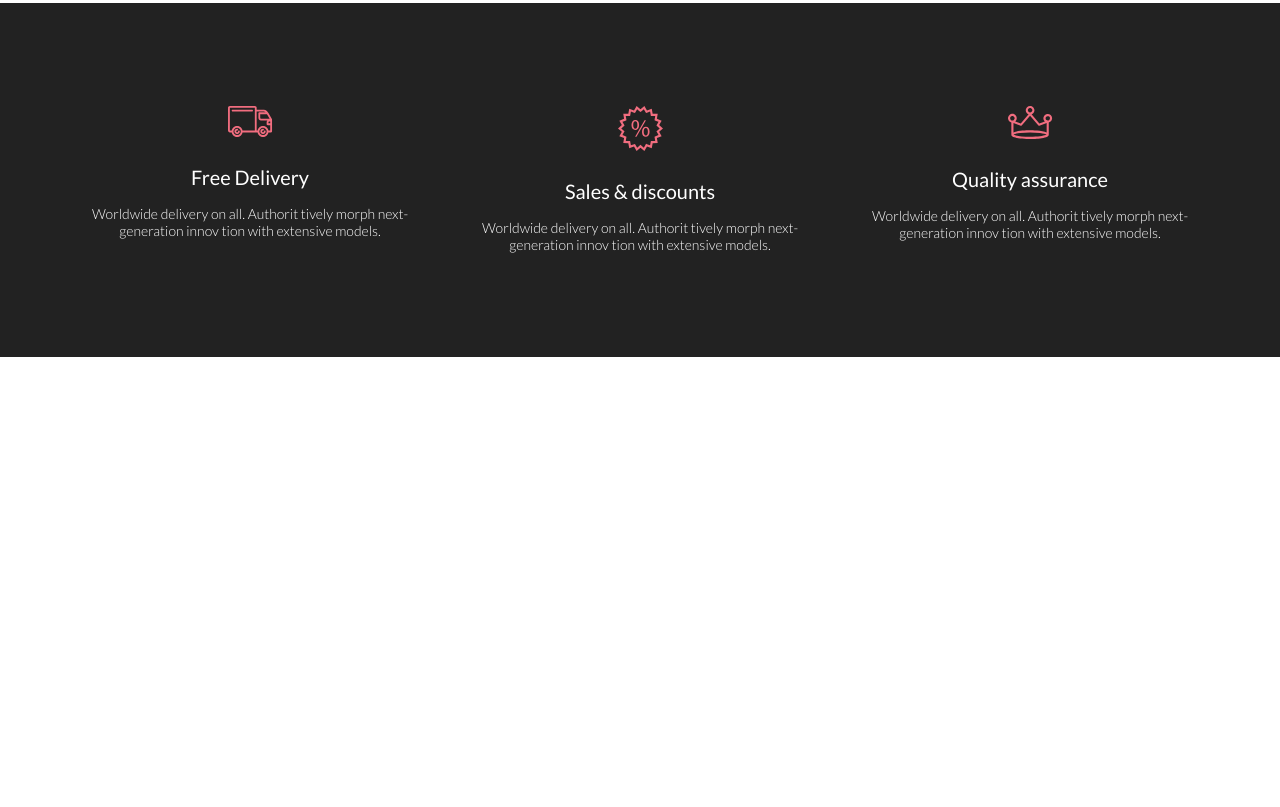
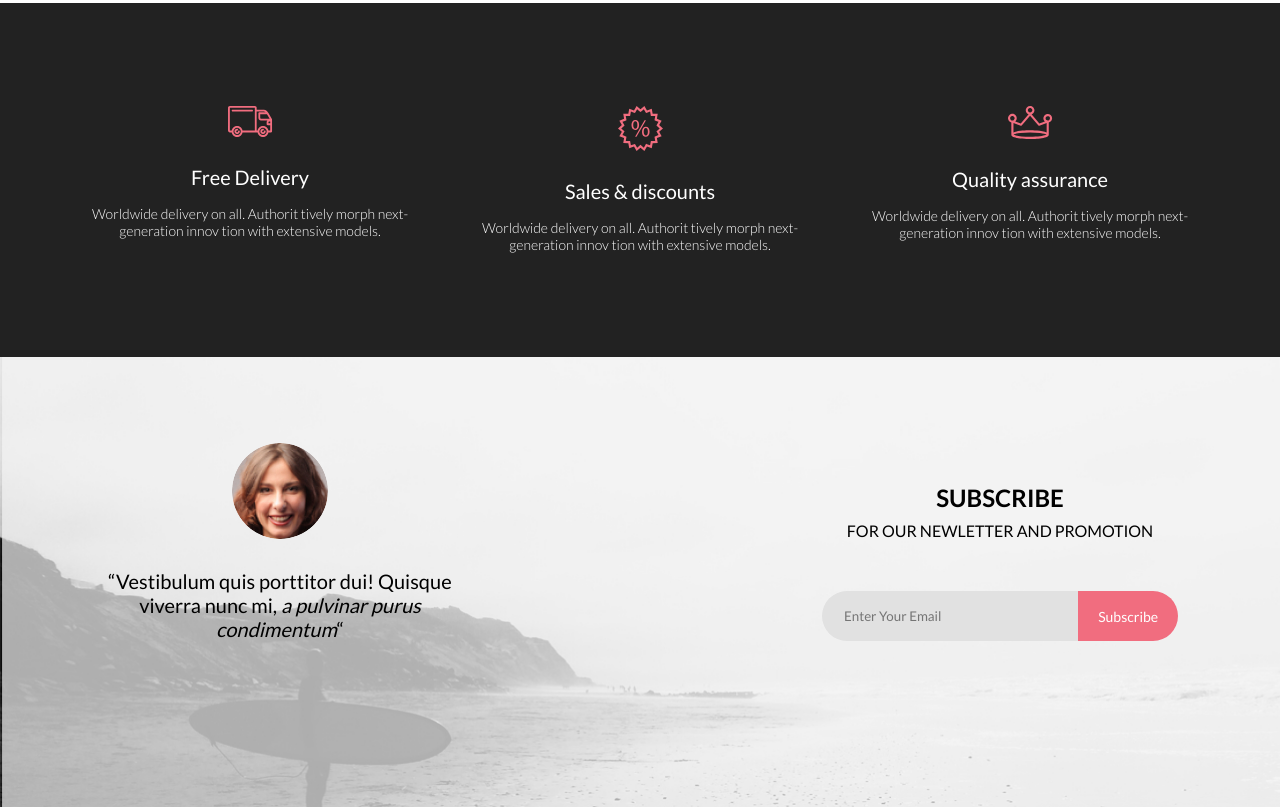
Before and after one commit to shinoby85/GeekUniversityTasks, a plain HTML site: page LuxeriousFashion/index.html in a window 1280 px wide. Shown: the part 1467-2274 px from the top of the page. Before the commit the page ends 1824 px from the top, so only its background shows below. Drawn offline with Linux system fonts and the light colour scheme.

Commit message:
feat: Add subscribe section to project

```diff
--- a/LuxeriousFashion/index.html
+++ b/LuxeriousFashion/index.html
@@ -83,18 +83,40 @@
         <div class="advantages__item">
             <img src="./icons/Car.svg" alt="icon" class="advantages__icon" width="45">
             <h3 class="advantages__title">Free Delivery</h3>
-            <p class="advantages__text">Worldwide delivery on all. Authorit tively morph next-generation innov tion with extensive models.</p>
+            <p class="advantages__text">Worldwide delivery on all. Authorit tively morph next-generation innov tion with
+                extensive models.</p>
         </div>
         <div class="advantages__item">
             <img src="./icons/Discont.svg" alt="icon" class="advantages__icon" width="45">
             <h3 class="advantages__title">Sales & discounts</h3>
-            <p class="advantages__text">Worldwide delivery on all. Authorit tively morph next-generation innov tion with extensive models.</p>
+            <p class="advantages__text">Worldwide delivery on all. Authorit tively morph next-generation innov tion with
+                extensive models.</p>
         </div>
         <div class="advantages__item">
             <img src="./icons/Qualitu.svg" alt="icon" class="advantages__icon" width="45">
             <h3 class="advantages__title">Quality assurance</h3>
-            <p class="advantages__text">Worldwide delivery on all. Authorit tively morph next-generation innov tion with extensive models.</p>
+            <p class="advantages__text">Worldwide delivery on all. Authorit tively morph next-generation innov tion with
+                extensive models.</p>
         </div>
+    </div>
+</section>
+<section class="subscribe">
+    <div class="container subscribe__container">
+        <div class="subscribe__side">
+            <div class="subscribe__image-wrapper">
+                <img src="./images/person-1.jpg" alt="person image" class="subscribe__image">
+            </div>
+            <p class="subscribe__quote">“Vestibulum quis porttitor dui! Quisque viverra nunc mi, <span
+                    class="quote_italic"> a pulvinar purus condimentum</span>“</p>
+        </div>
+        <div class="subscribe__side">
+            <p class="subscribe__text"><div class="subscribe__text_bold">SUBSCRIBE</div> FOR OUR NEWLETTER AND PROMOTION</p>
+            <form class="email__wrapper" >
+                <input type="email" class="email__input" placeholder="Enter Your Email" required>
+                <input type="submit" class="email__button" value="Subscribe">
+            </form>
+        </div>
+
     </div>
 </section>
 </body>
--- a/LuxeriousFashion/styles/style.scss
+++ b/LuxeriousFashion/styles/style.scss
@@ -399,25 +399,28 @@
       padding-right: 25px;
     }
   }
-  &__item{
+
+  &__item {
     padding-top: 103px;
     width: 100%;
     max-width: 360px;
     display: flex;
     flex-direction: column;
     align-items: center;
-    @media (max-width: 768px) {
+    @media (max-width: 991.98px) {
       padding-top: 48px;
     }
   }
-  &__title{
+
+  &__title {
     font-weight: 400;
     font-size: 19.96px;
     line-height: 24px;
     color: $colorWhite;
     padding-top: 28px;
   }
-  &__text{
+
+  &__text {
     font-weight: 300;
     font-size: 13.972px;
     line-height: 17px;
@@ -426,3 +429,111 @@
     padding-top: 16px;
   }
 }
+
+.subscribe {
+  min-height: 450px;
+  width: 100%;
+  background-image: url("./../images/subscribe_bg.jpg");
+  background-size: cover;
+  background-position: 0 100%;
+
+  &__container {
+    padding: 86px 25px;
+    display: flex;
+    justify-content: space-between;
+    @media (max-width: 991.98px){
+      flex-direction: column;
+      align-items: center;
+      justify-content: normal;
+      gap: 48px;
+      padding: 64px 25px;
+
+    }
+  }
+  &__side{
+    max-width: 370px;
+    width: 100%;
+    display: flex;
+    flex-direction: column;
+    align-items: center;
+    justify-content: space-between;
+    text-align: center;
+  }
+  &__image-wrapper{
+    width: 96px;
+    height: 96px;
+    border-radius: 50%;
+    overflow: hidden;
+
+  }
+  &__image{
+    width: 100%;
+    height: 100%;
+    object-fit: cover;
+  }
+  &__quote{
+    padding-top: 30px;
+    font-weight: 400;
+    font-size: 20px;
+    line-height: 24px;
+    text-align: center;
+    max-width: 360px;
+    width: 100%;
+    .quote_italic{
+      font-style: italic;
+    }
+  }
+  &__text{
+    margin-top: 30px;
+    font-size: 18px;
+    line-height: 167.2%;
+    text-align: center;
+    color: $colorBlack;
+    &_bold{
+      font-weight: 700;
+      font-size: 24px;
+    }
+  }
+  .email{
+    &__wrapper{
+      margin-top: 32px;
+      width: 100%;
+      max-width: 356px;
+      height: 50px;
+      border-radius: 25px;
+      overflow: hidden;
+      display: flex;
+      @media (max-width: 575.98px) {
+        max-width: 320px;
+        height: 46px;
+      }
+    }
+    &__input{
+      width: 72%;
+      height: 100%;
+      border: none;
+      outline: none;
+      background-color: $colorGray;
+      padding-left: 22px;
+      padding-right: 22px;
+    }
+    &__button{
+      border: none;
+      outline: none;
+      width: 28%;
+      height: 100%;
+      background-color: $colorPink;
+      text-align: center;
+      cursor: pointer;
+      &[value]{
+        font-weight: 400;
+        font-size: 14px;
+        line-height: 17px;
+        color: $colorWhite;
+      }
+      &:hover{
+        opacity: 0.8;
+      }
+    }
+  }
+}
--- a/LuxeriousFashion/styles/variables.scss
+++ b/LuxeriousFashion/styles/variables.scss
@@ -2,5 +2,6 @@
 $colorBlack: #222222;
 $colorLightPink: #F1E4E6;
 $colorLightGray: #e5e5e5;
+$colorGray: #E1E1E1;
 $colorPink: #F16D7F;
 $colorWhite: #FFF;
```
Also changed, not shown: LuxeriousFashion/images/person-1.jpg (added), LuxeriousFashion/images/subscribe_bg.jpg (added), LuxeriousFashion/styles/style.css, 1 other file.
